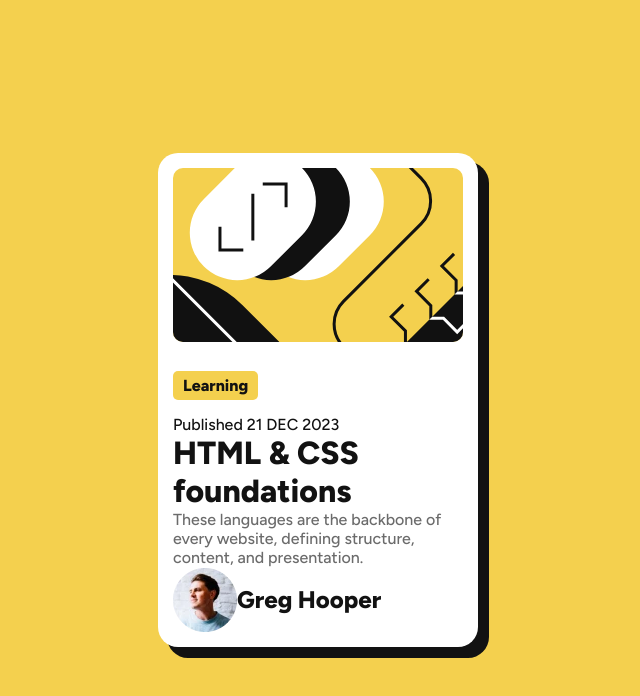
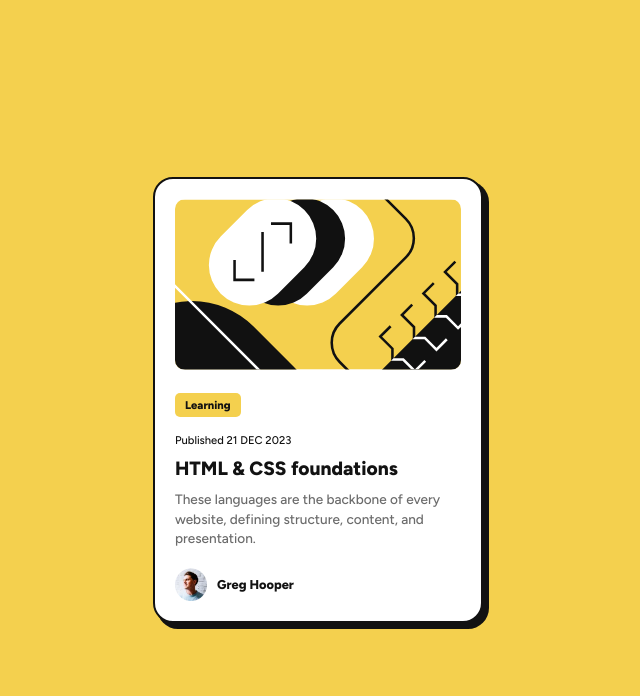
Before and after one commit to BertSki90/blog-preview-card-project, a plain HTML site: page index.html in a window 1280 px wide. Shown: the whole page, without its empty margins (322-962 px from the left). Drawn offline with Linux system fonts and the light colour scheme.

Commit message:
Update README-template and styles files.

```diff
--- a/styles.css
+++ b/styles.css
@@ -45,28 +45,41 @@ main {
 
 #card {
     background-color: var(--White);
+    border: 2px solid var(--Gray-950);
     border-radius: 20px;
-    box-shadow:  10px 10px 0 1px var(--Gray-950);
-    padding: 15px;
+    box-shadow:  5px 5px 0 1px var(--Gray-950);
+    padding: 20px;
     width: 100%;
-    max-width: 320px;
+    max-width: 330px;
 }
 
 #illustration {
     border-radius: 10px;
-    margin-bottom: 30px;
-    object-fit: none;
+    margin-bottom: 20px;
+    object-fit: contain;
     width: 100%;
 }
 
 label {
     background-color: var(--Yellow);
     border-radius: 5px;
+    font-size: 0.7rem;
     padding: 5px 10px;
 }
-/* CONTINUE FROM LEGEND (rough copy) */
+
 legend {
+    font-size: 0.7rem;
     margin-top: 20px;
+}
+
+h1 {
+    font-size: 1.2rem;
+    margin: 10px 0;
+}
+
+h1:hover {
+    color: var(--Yellow);
+    cursor: pointer;
 }
 
 label,
@@ -78,9 +91,37 @@ h2 {
 
 p {
     color: var(--Gray-500);
+    font-size: 0.85rem;
+    line-height: 1.2rem;
+    text-justify: justify;
 }
 
 #head-shot {
+    align-items: center;
     display: flex;
-    align-items: center;
+    margin: 20px 0 0;
 }
+
+#head-shot img {
+    width: 2rem;
+}
+
+h2 {
+    font-size: 0.8rem;
+    margin-left: 10px;
+}
+
+@media (max-width: 480px) {
+    main {
+        background-color: pink;
+    }
+
+    #card {
+        max-width: 320px;
+    }
+
+    #illustration {
+        height: 12.4rem;
+        object-fit: none;
+    }
+}
```
Also changed, not shown: 1 other file.
